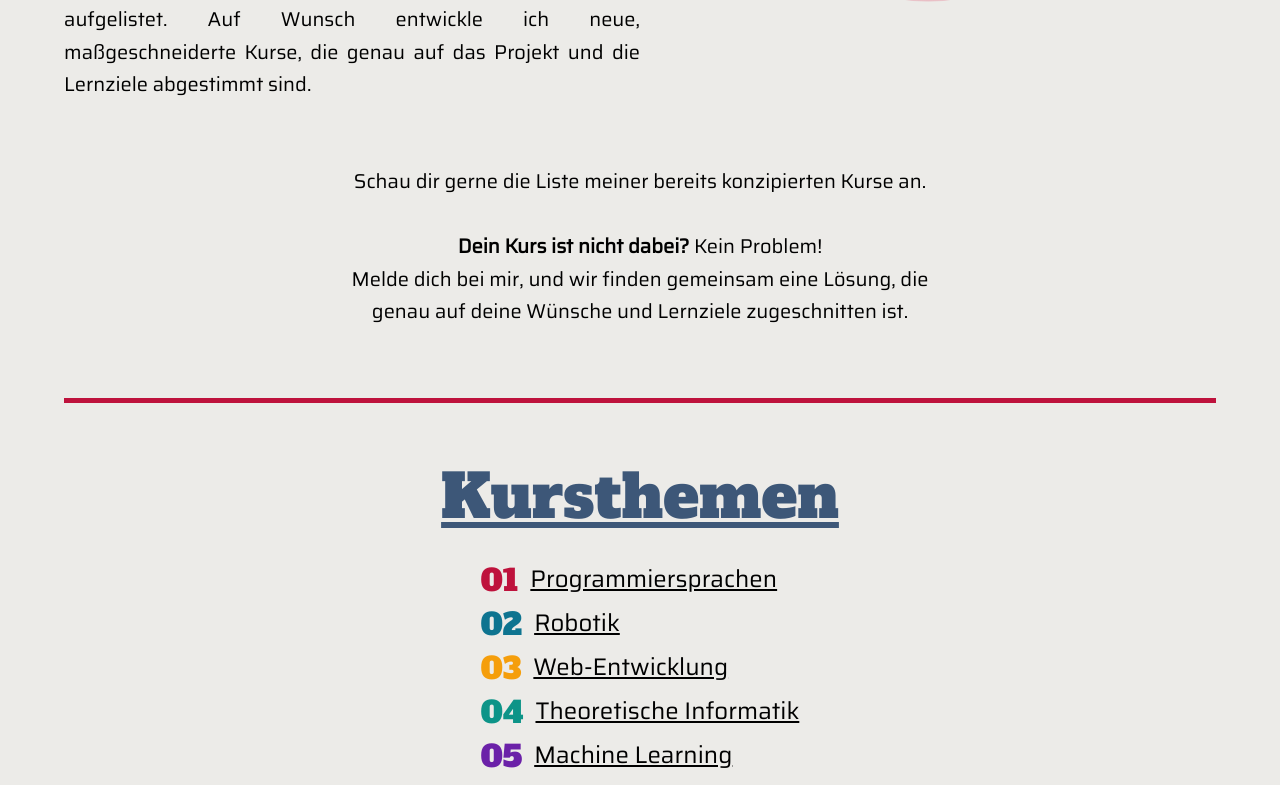
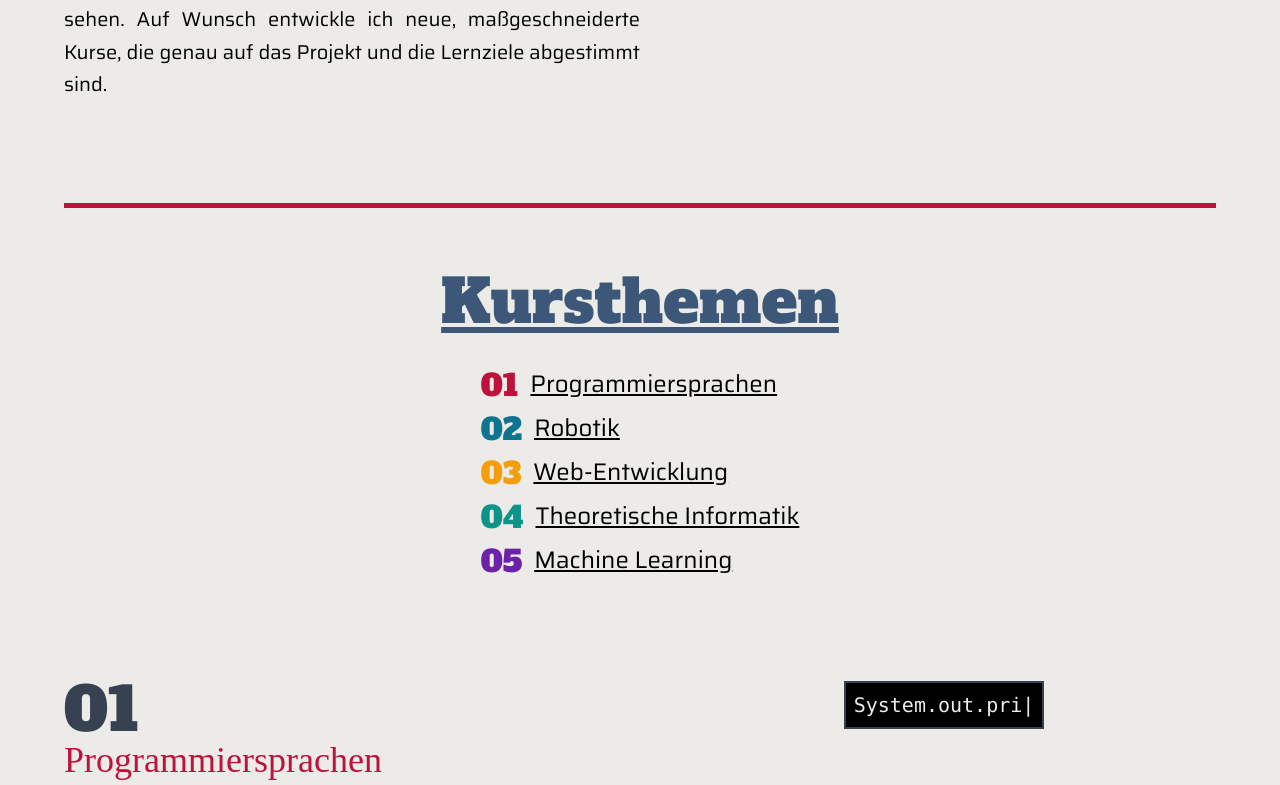
Before and after one commit to louziferr/luzie-website, a Next.js app: page /lehre in a window 1280 px wide. Shown: the part 1440-2225 px from the top of the page. Built offline with nearby package versions, Linux system fonts and the light colour scheme; a web font is replaced by a local one; what tailwindcss-animated would draw is missing.

Commit message:
del section

```diff
--- a/app/lehre/page.tsx
+++ b/app/lehre/page.tsx
@@ -39,9 +39,9 @@ export default function Lehre() {
                 Zielgruppe an. Die Kurse können online oder vor Ort stattfinden.
                 <br /> <br />
                 Eine Auflistung bereits erprobter Kurskonzepte zu verschiedenen
-                Themen der Informatik sind auf dieser Seite aufgelistet. Auf
-                Wunsch entwickle ich neue, maßgeschneiderte Kurse, die genau auf
-                das Projekt und die Lernziele abgestimmt sind.
+                Themen der Informatik ist auf dieser Seite zu sehen. Auf Wunsch
+                entwickle ich neue, maßgeschneiderte Kurse, die genau auf das
+                Projekt und die Lernziele abgestimmt sind.
                 <br />
                 <br />
               </p>
@@ -58,18 +58,6 @@ export default function Lehre() {
                 </span>
               </div>
             </div>
-          </div>
-
-          <div className="flex items-center justify-center">
-            <p className="mt-8 text-center leading-relaxed w-full max-w-[600px]">
-              Schau dir gerne die Liste meiner bereits konzipierten Kurse an.
-              <br />
-              <br />
-              <b>Dein Kurs ist nicht dabei?</b> Kein Problem!
-              <br />
-              Melde dich bei mir, und wir finden gemeinsam eine Lösung, die
-              genau auf deine Wünsche und Lernziele zugeschnitten ist.
-            </p>
           </div>
           <div className="mt-[70px] w-full h-[5px] bg-rose-700"></div>
         </section>
```
